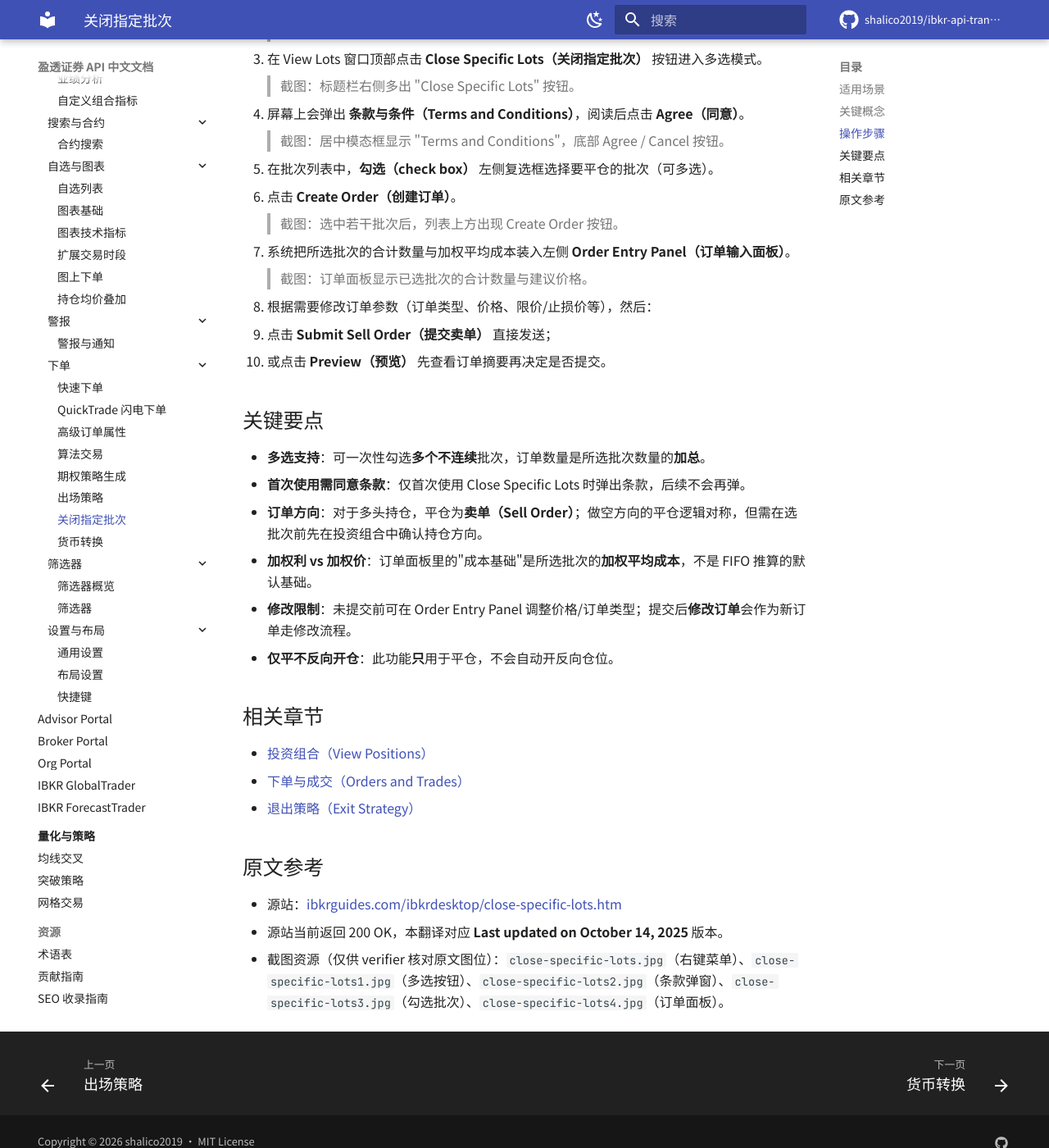
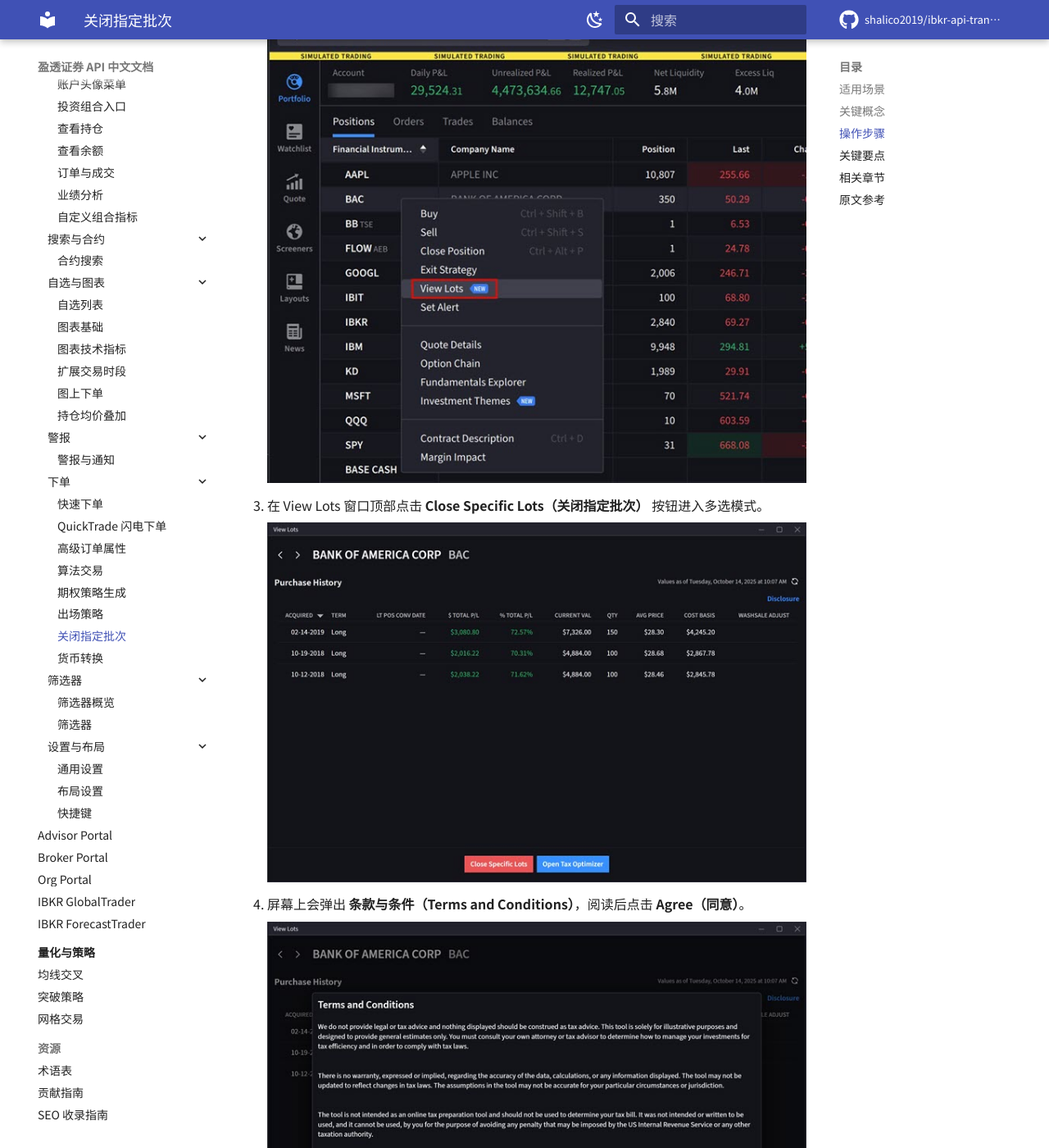
Before and after one commit to shalico2019/ibkr-api-translation, an MkDocs documentation site: the page built from docs/ibkrdesktop/close-specific-lots.md, in a window 1280 px wide and 1400 px high, scrolled down 893 px. Shown: the whole window at 82% size. Built offline with MkDocs 1.6.1 and Material for MkDocs 9.7.7, drawn with Linux system fonts in a browser that asks for light colours; comment, search, counter and statistics services are not loaded; some of the changed text lies outside the part shown.

Commit message:
docs(ibkrdesktop): close-specific-lots 补图 5 张
- 5 张图位置源站 (close-specific-lots.htm 步骤 2/3/4/6/7):
  - close-specific-lots.jpg:  右键菜单 View Lots 选项
  - close-specific-lots1.jpg: View Lots 窗口 Close Specific Lots 按钮
  - close-specific-lots2.jpg: Terms and Conditions 模态框
  - close-specific-lots3.jpg: 选中批次后 Create Order 按钮
  - close-specific-lots4.jpg: Order Entry Panel 装入合计数量与加权成本
- 译稿占位 (5 段 > 截图:) 与源站 5 张图 1:1 对齐 (低档), 全替换为 markdown 图片
- 字节级 sha256 与源站一致 (见 commit msg 末)
- 删除文末'截图资源 (仅供 verifier 核对原文图位)' P0 调试残留段
- mkdocs build --strict: 0 ERROR, 5 张图全部复制到 site/

sha256 (与源站字节级一致):
  a19b19fcd7542c278925c7c05423dcc945593fe0268983528243b24b6054ce95  close-specific-lots.jpg
  41598b24021400a4690e19f7a537462a9bb609af899aecb46a1f8be6fd229c58  close-specific-lots1.jpg
  cdb76abe9a9dc4a6e492fbfe2fdd249f1231cb356b1bead911e6fcee198b7830  close-specific-lots2.jpg
  4405fd0c93748fe5857f2c4094641e912f6a63184b6152453e090286f29b1bef  close-specific-lots3.jpg
  8f2847b8205152451a940871447b36896e4bc038517f7077c7900e2aa1a2c610  close-specific-lots4.jpg

未触碰: extended-trading-hours.md, layout-settings.md, alerts.png/.1-5, 队友所有 untracked WIP 图片

```diff
--- a/docs/ibkrdesktop/close-specific-lots.md
+++ b/docs/ibkrdesktop/close-specific-lots.md
@@ -19,16 +19,25 @@ IBKR Desktop 提供 **Close Specific Lots（关闭指定批次）** 工具，让
 
 1. 在投资组合（Portfolio）中**右键单击**要平仓的**持仓行**。
 2. 在弹出菜单中选择 **View Lots（查看批次）**。
-   > 截图：右键菜单中部出现 "View Lots" 选项。
+
+    ![View Lots option in the right-click menu (右键菜单中部的 View Lots 选项)](resources/images/close-specific-lots.jpg "右键菜单 - View Lots")
+
 3. 在 View Lots 窗口顶部点击 **Close Specific Lots（关闭指定批次）** 按钮进入多选模式。
-   > 截图：标题栏右侧多出 "Close Specific Lots" 按钮。
+
+    ![Close Specific Lots button on the View Lots window header (View Lots 窗口标题栏右侧的 Close Specific Lots 按钮)](resources/images/close-specific-lots1.jpg "View Lots 窗口 - Close Specific Lots 按钮")
+
 4. 屏幕上会弹出 **条款与条件（Terms and Conditions）**，阅读后点击 **Agree（同意）**。
-   > 截图：居中模态框显示 "Terms and Conditions"，底部 Agree / Cancel 按钮。
+
+    ![Terms and Conditions modal with Agree and Cancel buttons (居中模态框显示 Terms and Conditions, 底部 Agree/Cancel 按钮)](resources/images/close-specific-lots2.jpg "Terms and Conditions 模态框")
+
 5. 在批次列表中，**勾选（check box）** 左侧复选框选择要平仓的批次（可多选）。
 6. 点击 **Create Order（创建订单）**。
-   > 截图：选中若干批次后，列表上方出现 Create Order 按钮。
+
+    ![Create Order button after selecting tax lots (选中若干批次后列表上方出现 Create Order 按钮)](resources/images/close-specific-lots3.jpg "选中批次 - Create Order 按钮")
+
 7. 系统把所选批次的合计数量与加权平均成本装入左侧 **Order Entry Panel（订单输入面板）**。
-   > 截图：订单面板显示已选批次的合计数量与建议价格。
+
+    ![Order Entry Panel populated with selected lots quantity and average cost (订单面板显示已选批次的合计数量与加权平均成本)](resources/images/close-specific-lots4.jpg "Order Entry Panel - 已选批次合计数量与加权成本")
 8. 根据需要修改订单参数（订单类型、价格、限价/止损价等），然后：
    - 点击 **Submit Sell Order（提交卖单）** 直接发送；
    - 或点击 **Preview（预览）** 先查看订单摘要再决定是否提交。
@@ -52,4 +61,3 @@ IBKR Desktop 提供 **Close Specific Lots（关闭指定批次）** 工具，让
 
 - 源站：[ibkrguides.com/ibkrdesktop/close-specific-lots.htm](https://www.ibkrguides.com/ibkrdesktop/close-specific-lots.htm)
 - 源站当前返回 200 OK，本翻译对应 **Last updated on October 14, 2025** 版本。
-- 截图资源（仅供 verifier 核对原文图位）：`close-specific-lots.jpg`（右键菜单）、`close-specific-lots1.jpg`（多选按钮）、`close-specific-lots2.jpg`（条款弹窗）、`close-specific-lots3.jpg`（勾选批次）、`close-specific-lots4.jpg`（订单面板）。
```
Also changed, not shown: docs/ibkrdesktop/resources/images/close-specific-lots.jpg (added), docs/ibkrdesktop/resources/images/close-specific-lots1.jpg (added), docs/ibkrdesktop/resources/images/close-specific-lots2.jpg (added), docs/ibkrdesktop/resources/images/close-specific-lots3.jpg (added), docs/ibkrdesktop/resources/images/close-specific-lots4.jpg (added).
